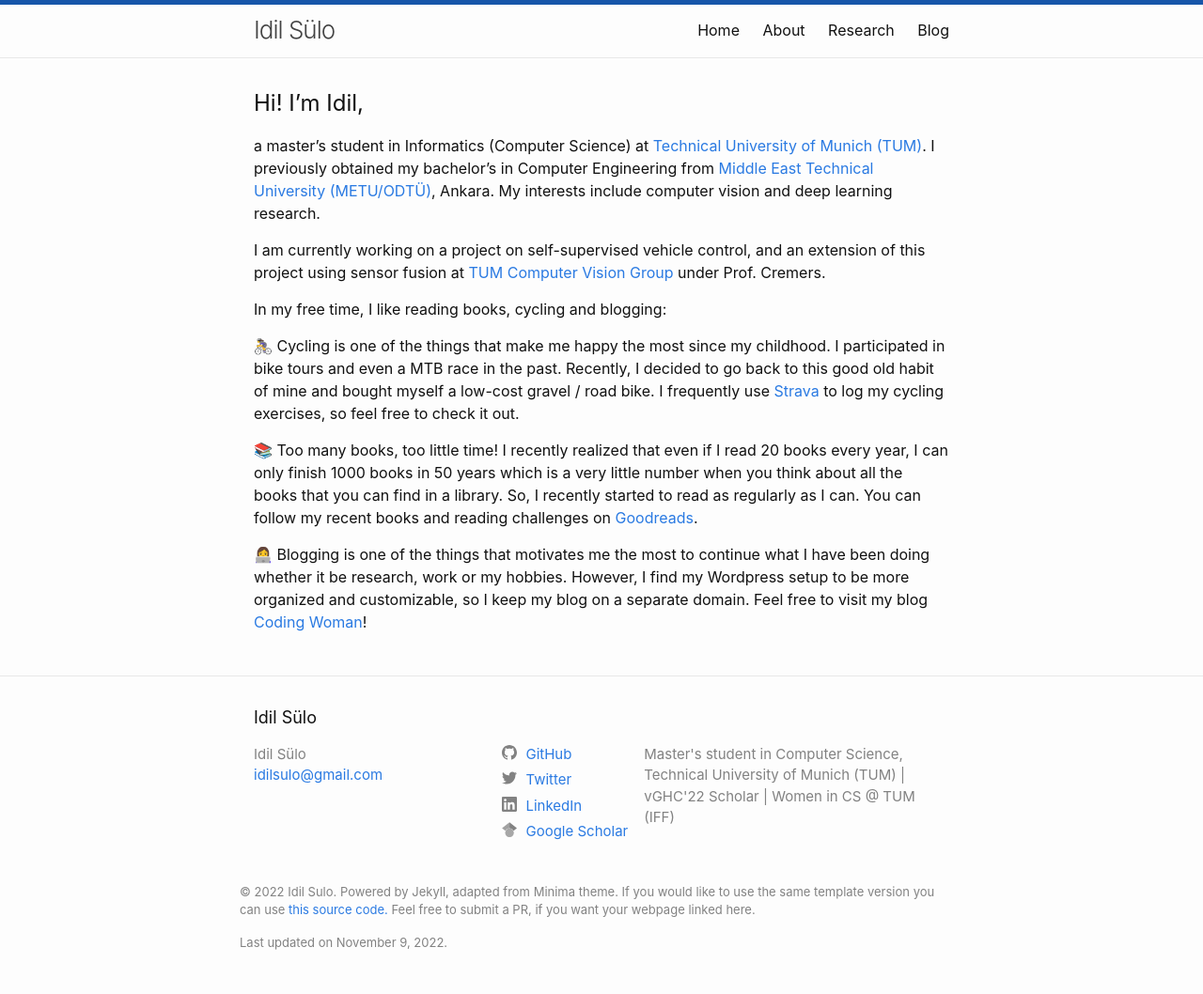
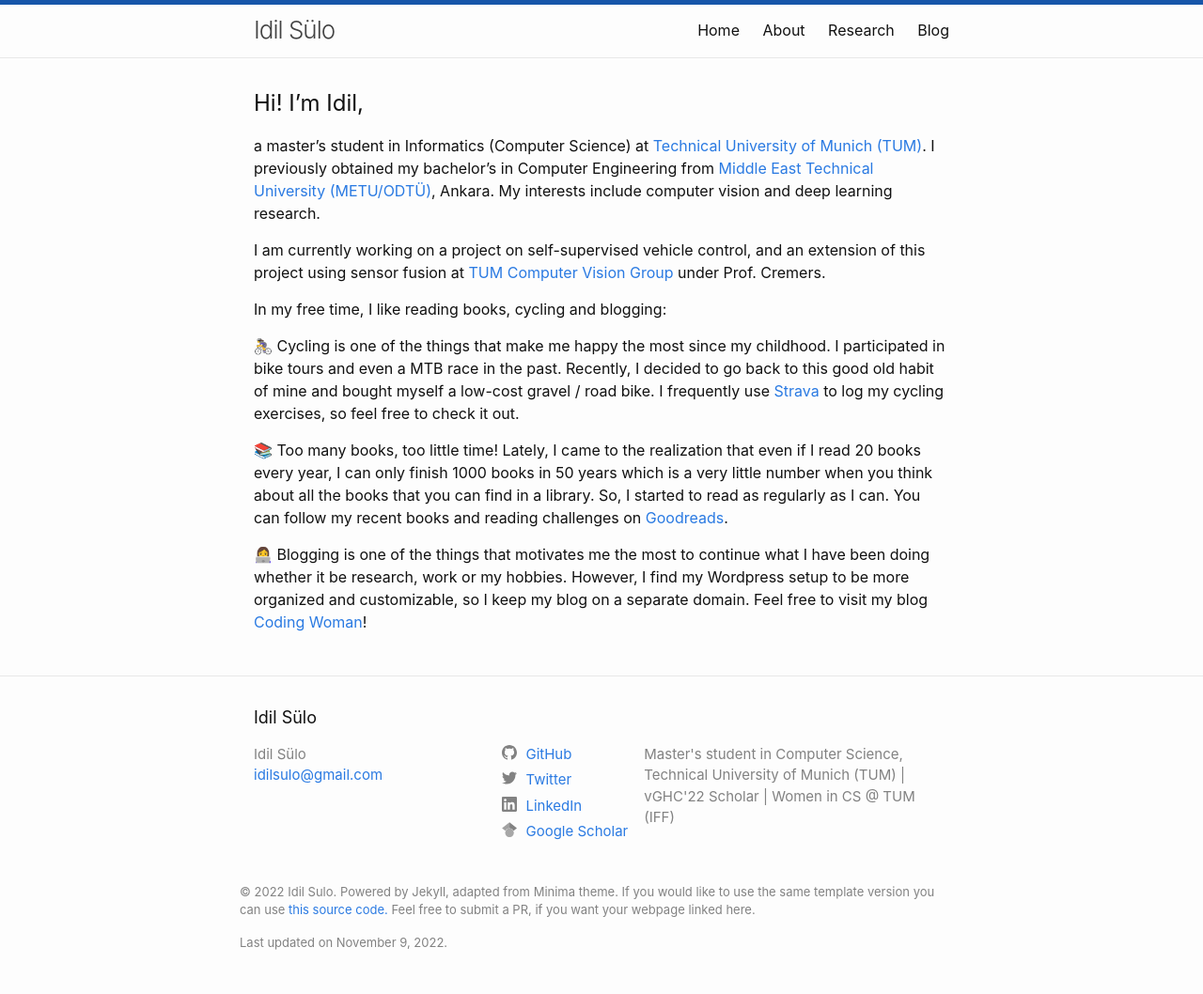
Before and after one commit to idilsulo/idilsulo.github.io, a Jekyll site: the page built from about.md, in a window 1280 px wide. Shown: the whole page at 94% size. Built offline with Jekyll 4.4.1, drawn with Linux system fonts in a browser that asks for light colours.

Commit message:
Update bio

```diff
--- a/about.md
+++ b/about.md
@@ -16,6 +16,6 @@ In my free time, I like reading books, cycling and blogging:
 
 🚴‍♀️ Cycling is one of the things that make me happy the most since my childhood. I participated in bike tours and even a MTB race in the past. Recently, I decided to go back to this good old habit of mine and bought myself a low-cost gravel / road bike. I frequently use [Strava](https://www.strava.com/athletes/codingwoman) to log my cycling exercises, so feel free to check it out.
 
-📚 Too many books, too little time! I recently realized that even if I read 20 books every year, I can only finish 1000 books in 50 years which is a very little number when you think about all the books that you can find in a library. So, I recently started to read as regularly as I can. You can follow my recent books and reading challenges on [Goodreads](https://www.goodreads.com/codingwoman).
+📚 Too many books, too little time! Lately, I came to the realization that even if I read 20 books every year, I can only finish 1000 books in 50 years which is a very little number when you think about all the books that you can find in a library. So, I started to read as regularly as I can. You can follow my recent books and reading challenges on [Goodreads](https://www.goodreads.com/codingwoman).
 
 👩‍💻 Blogging is one of the things that motivates me the most to continue what I have been doing whether it be research, work or my hobbies. However, I find my Wordpress setup to be more organized and customizable, so I keep my blog on a separate domain. Feel free to visit my blog [Coding Woman](http://www.codingwoman.com)!
```
